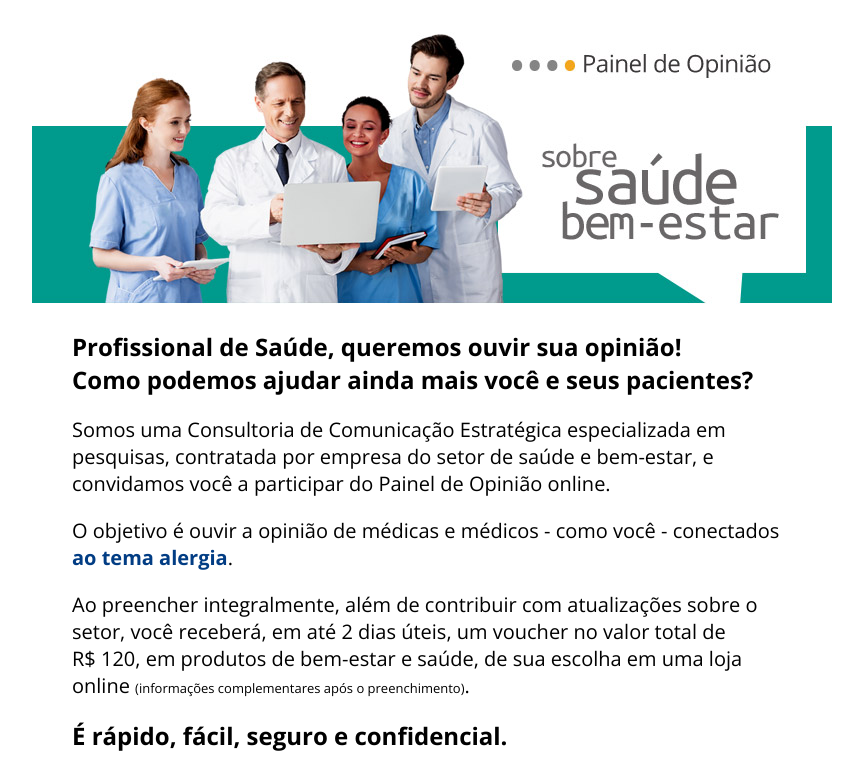
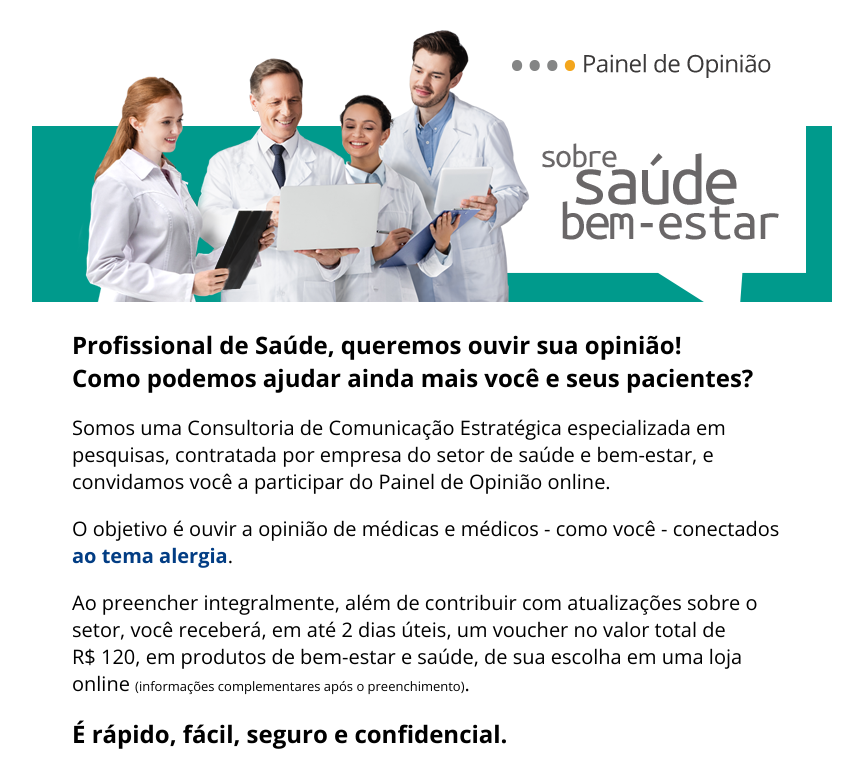
Before and after one commit to felipefazolin/elaine, a plain HTML site: page pagina2.html in a window 1280 px wide. Shown: the top 767 px of the page, without its empty margins (208-1071 px from the left). Drawn offline with nearby package versions, Linux system fonts and the light colour scheme.

Commit message:
Add files via upload

```diff
--- a/pagina2.html
+++ b/pagina2.html
@@ -165,7 +165,7 @@
 
 
             <div class="header">
-                <img src="header2.jpg" alt="sobre saude bem-estar">
+                <img src="header2.png" alt="sobre saude bem-estar">
             </div>
             <div class="main">
                 <div class="text">
```
Also changed, not shown: header2.png (added).
